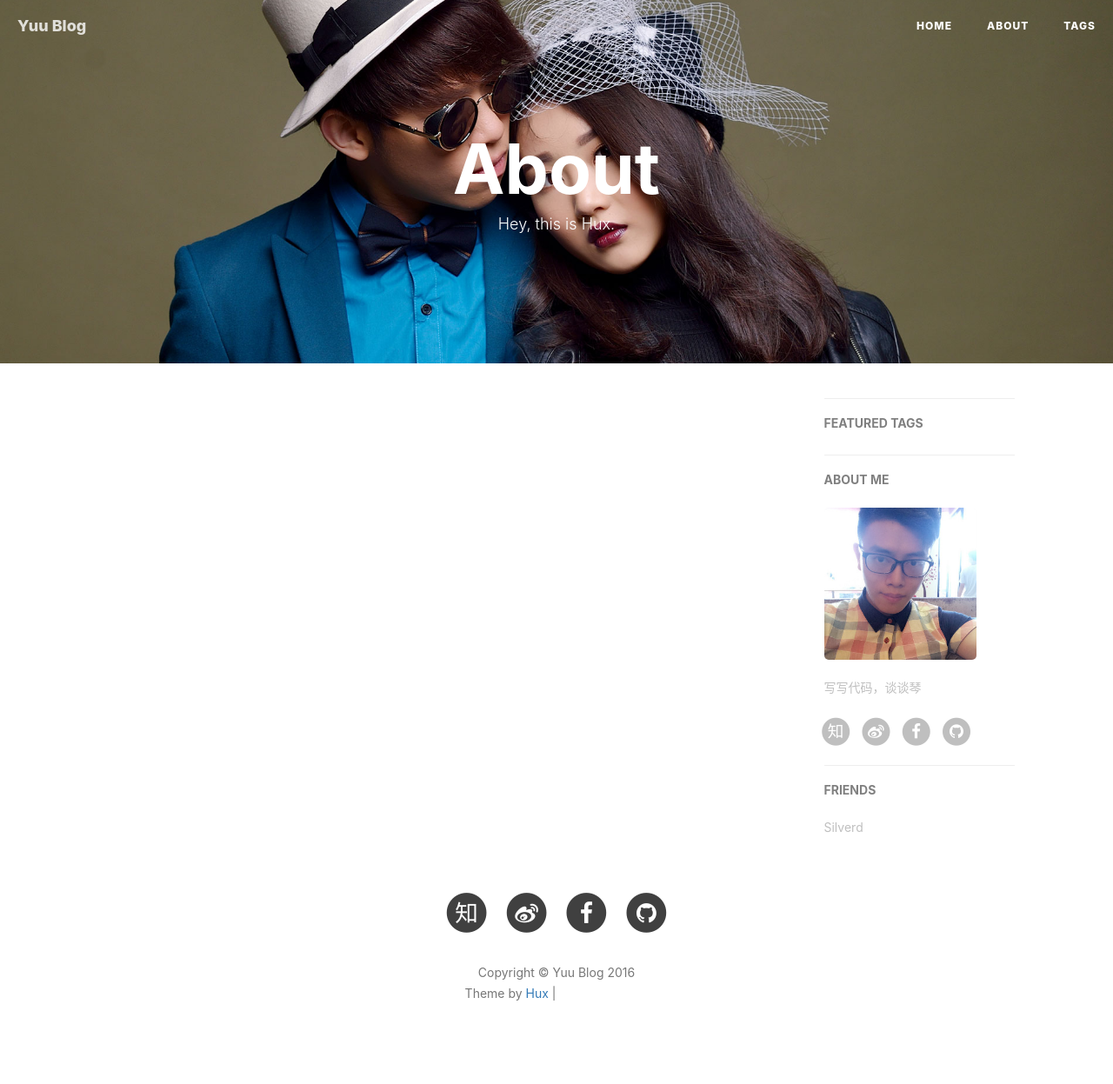
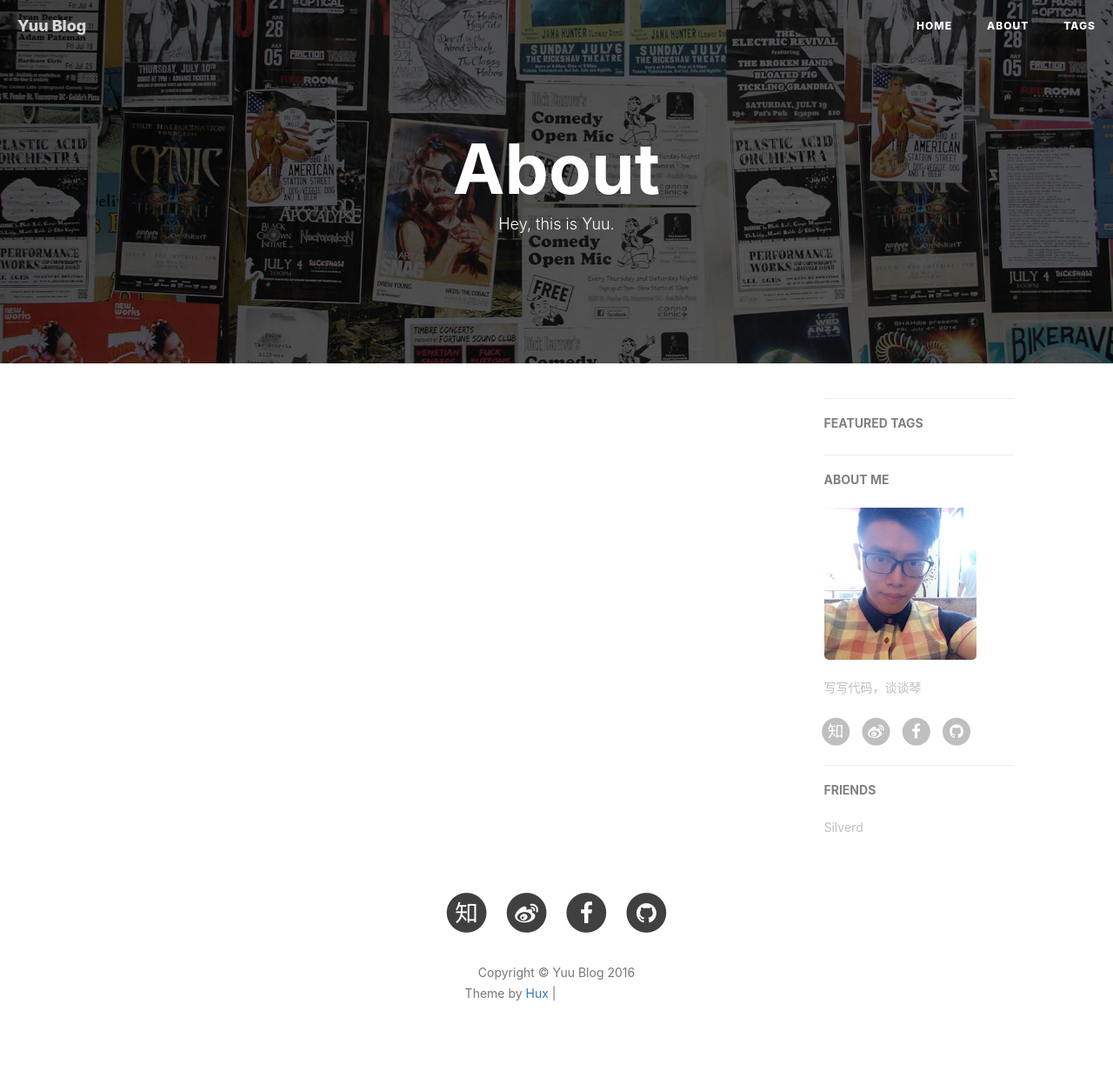
Before and after one commit to cnny/cnny.github.io, a Jekyll site: the page built from about.html, in a window 1280 px wide. Shown: the whole page at 87% size. Built offline with Jekyll 4.4.1, drawn with Linux system fonts in a browser that asks for light colours; nearby versions of some CDN libraries; comment, search, counter and statistics services are not loaded; a style sheet for code colours, icons or effects is not loaded; grey boxes are pictures that could not be loaded.

Commit message:
About-bg

```diff
--- a/about.html
+++ b/about.html
@@ -1,6 +1,6 @@
 ---
 layout: page
 title: "About"
-description: "Hey, this is Hux."
+description: "Hey, this is Yuu."
 header-img: "img/about-bg.jpg"
 ---
```
Also changed, not shown: img/about-bg.jpg, img/home-bg1.jpg (deleted).
